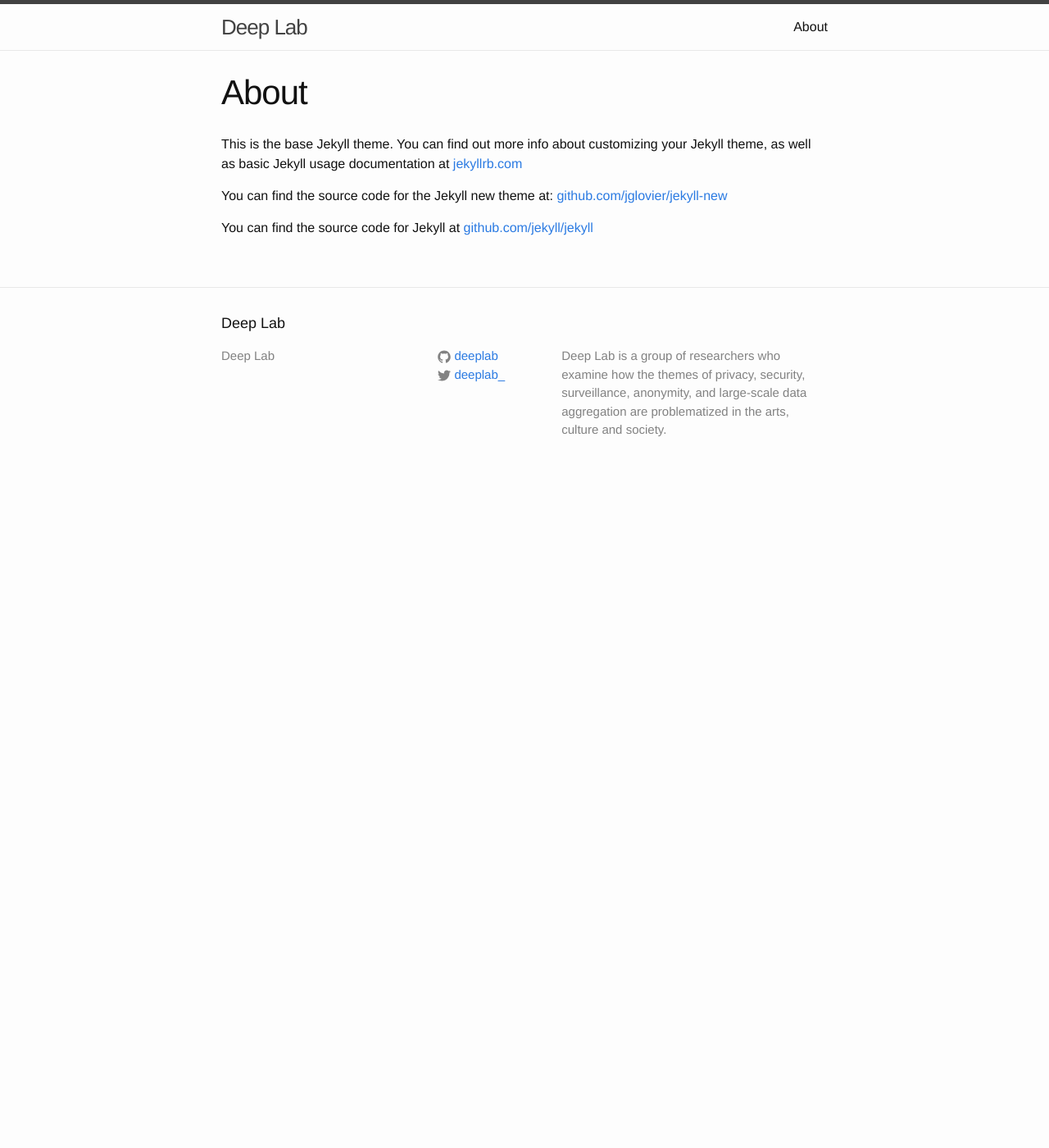
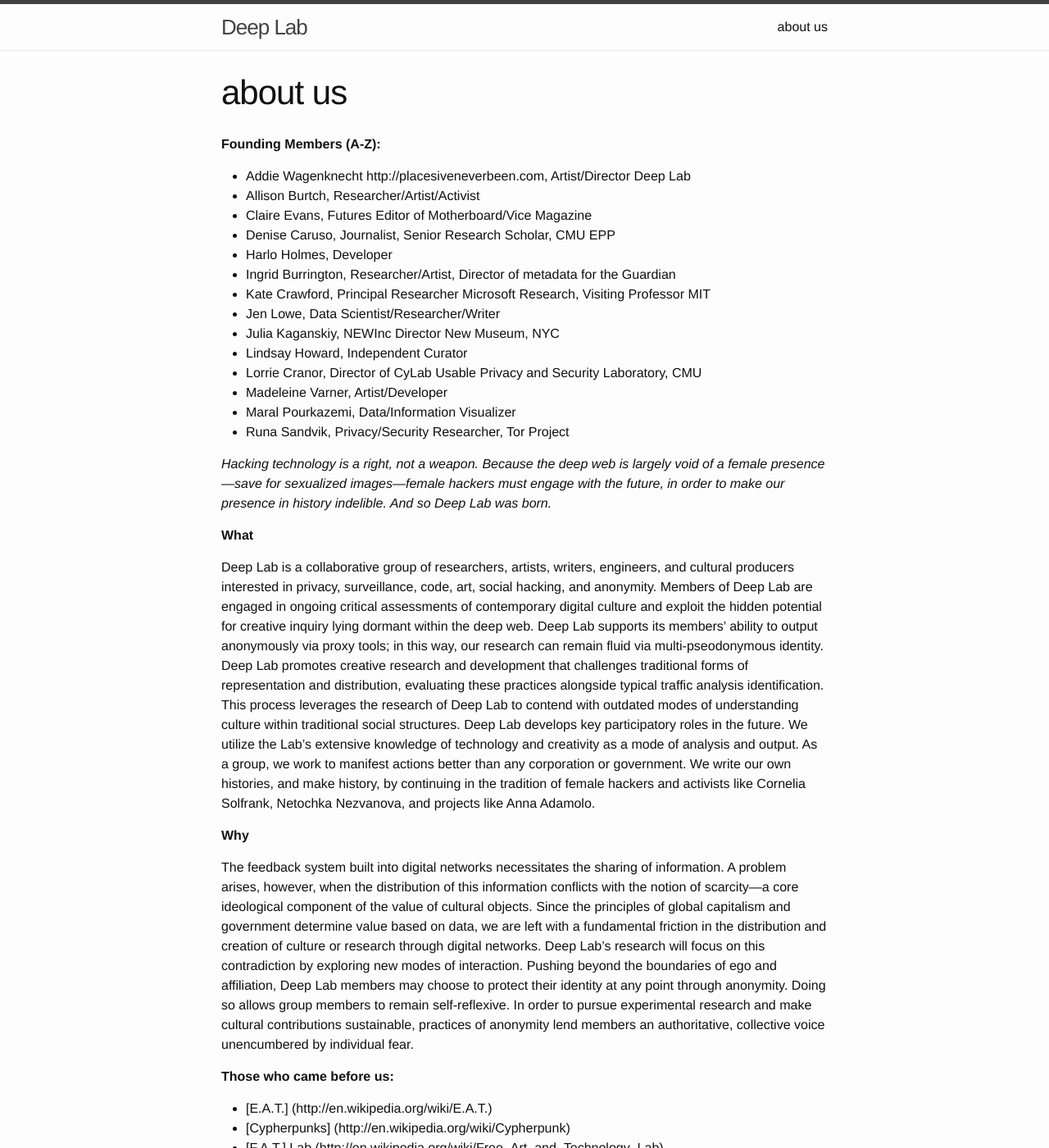
Before and after one commit to DeepLab/deeplab.github.io, a Jekyll site: the page built from about.md, in a window 1280 px wide and 1400 px high. Shown: the whole window at 82% size. Built offline with Jekyll 4.4.1, drawn with Linux system fonts in a browser that asks for light colours; Markdown is read by kramdown in place of the engine named in the settings; some of the changed text lies outside the part shown.

Commit message:
Update about.md
updated the about to reflect members and manifesto

```diff
--- a/about.md
+++ b/about.md
@@ -1,11 +1,43 @@
 ---
 layout: page
-title: About
+title: about us
 permalink: /about/
 ---
 
-This is the base Jekyll theme. You can find out more info about customizing your Jekyll theme, as well as basic Jekyll usage documentation at [jekyllrb.com](http://jekyllrb.com/)
+**Founding Members (A-Z):**
+  * Addie Wagenknecht http://placesiveneverbeen.com, Artist/Director Deep Lab
+  * Allison Burtch, Researcher/Artist/Activist
+  * Claire Evans, Futures Editor of Motherboard/Vice Magazine
+  * Denise Caruso, Journalist, Senior Research Scholar, CMU EPP
+  * Harlo Holmes, Developer
+  * Ingrid Burrington, Researcher/Artist, Director of metadata for the Guardian
+  * Kate Crawford, Principal Researcher Microsoft Research, Visiting Professor MIT
+  * Jen Lowe, Data Scientist/Researcher/Writer
+  * Julia Kaganskiy, NEWInc Director New Museum, NYC
+  * Lindsay Howard, Independent Curator
+  * Lorrie Cranor, Director of CyLab Usable Privacy and Security Laboratory, CMU
+  * Madeleine Varner, Artist/Developer
+  * Maral Pourkazemi, Data/Information Visualizer
+  * Runa Sandvik, Privacy/Security Researcher, Tor Project
 
-You can find the source code for the Jekyll new theme at: [github.com/jglovier/jekyll-new](https://github.com/jglovier/jekyll-new)
 
-You can find the source code for Jekyll at [github.com/jekyll/jekyll](https://github.com/jekyll/jekyll)
+*Hacking technology is a right, not a weapon.  Because the deep web is largely void of a female presence—save for sexualized images—female hackers must engage with the future, in order to make our presence in history indelible. And so Deep Lab was born.*
+
+**What**
+
+Deep Lab is a collaborative group of researchers, artists, writers, engineers, and cultural producers interested in privacy, surveillance, code, art, social hacking, and anonymity. Members of Deep Lab are engaged in ongoing critical assessments of contemporary digital culture and exploit the hidden potential for creative inquiry lying dormant within the deep web. Deep Lab supports its members' ability to output anonymously via proxy tools; in this way, our research can remain fluid via multi-pseodonymous identity. Deep Lab promotes creative research and development that challenges traditional forms of representation and distribution, evaluating these practices alongside typical traffic analysis identification. This process leverages the research of Deep Lab to contend with outdated modes of understanding culture within traditional social structures.
+Deep Lab develops key participatory roles in the future. We utilize the Lab’s extensive knowledge of technology and creativity as a mode of analysis and output. As a group, we work to manifest actions better than any corporation or government. We write our own histories, and make history, by continuing in the tradition of female hackers and activists like Cornelia Solfrank, Netochka Nezvanova, and projects like Anna Adamolo.
+
+
+**Why**
+
+The feedback system built into digital networks necessitates the sharing of information. A problem arises, however, when the distribution of this information conflicts with the notion of scarcity—a core ideological component of the value of cultural objects. Since the principles of global capitalism and government determine value based on data, we are left with a fundamental friction in the distribution and creation of culture or research through digital networks. Deep Lab's research will focus on this contradiction by exploring new modes of interaction.
+Pushing beyond the boundaries of ego and affiliation, Deep Lab members may choose to protect their identity at any point through anonymity. Doing so allows group members to remain self-reflexive. In order to pursue experimental research and make cultural contributions sustainable, practices of anonymity lend members an authoritative, collective voice unencumbered by individual fear.
+
+**Those who came before us:**
+
+* [E.A.T.] (http://en.wikipedia.org/wiki/E.A.T.)
+* [Cypherpunks] (http://en.wikipedia.org/wiki/Cypherpunk)
+* [F.A.T.] Lab (http://en.wikipedia.org/wiki/Free_Art_and_Technology_Lab)
+* [CCC] (http://en.wikipedia.org/wiki/Chaos_Computer_Club)
+* [Radical Software] (http://www.radicalsoftware.org/)
```
